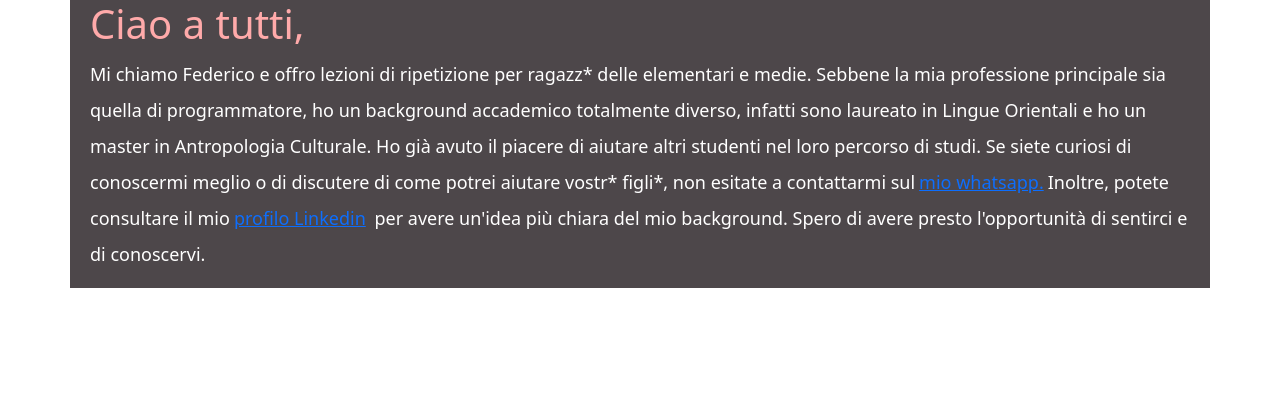
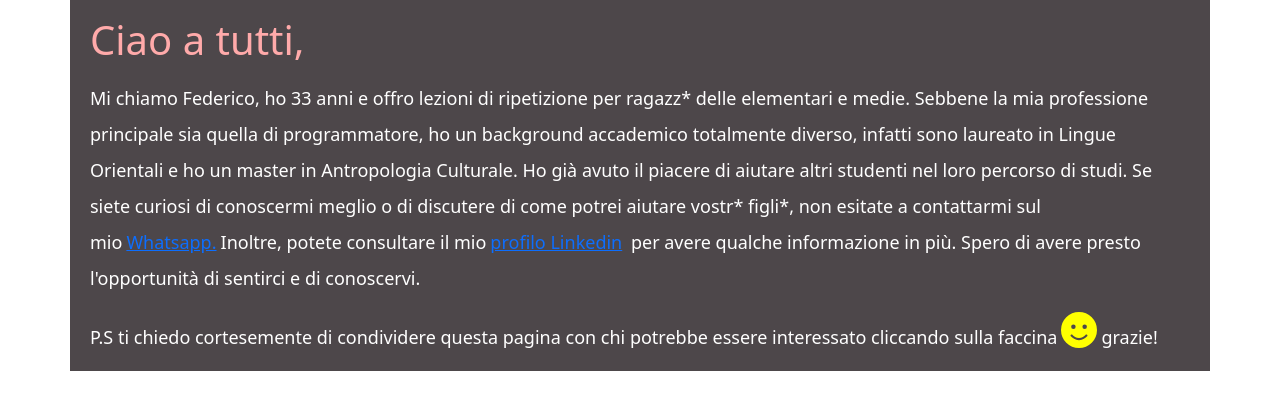
Before and after one commit to fedepaloz/teacher-portfolio, a React (Create React App) app: page / in a window 1280 px wide. Shown: the top 410 px of the page. Built offline with nearby package versions, Linux system fonts and the light colour scheme.

Commit message:
build 1.0

```diff
--- a/package.json
+++ b/package.json
@@ -3,6 +3,9 @@
   "version": "0.1.0",
   "private": true,
   "dependencies": {
+    "@fortawesome/fontawesome-svg-core": "^6.4.2",
+    "@fortawesome/free-solid-svg-icons": "^6.4.2",
+    "@fortawesome/react-fontawesome": "^0.2.0",
     "@testing-library/jest-dom": "^5.17.0",
     "@testing-library/react": "^13.4.0",
     "@testing-library/user-event": "^13.5.0",
--- a/src/App.js
+++ b/src/App.js
@@ -1,24 +1,27 @@
 import "bootstrap/dist/css/bootstrap.min.css";
 import { Container, Row, Col } from "react-bootstrap";
 import "./styles.css";
+import { FontAwesomeIcon } from "@fortawesome/react-fontawesome";
+import { faSmile } from "@fortawesome/free-solid-svg-icons";
 
 function App() {
   return (
+    <div>
       <Container fluid className="container">
         <Row>
           <Col>
-          <h1 className="title text-left px-2">Ciao a tutti,</h1>
+            <h1 className="title text-left px-2 my-3">Ciao a tutti,</h1>
             <p className="text-left px-2">
-            Mi chiamo Federico e offro lezioni di ripetizione per ragazz* delle
-            elementari e medie. Sebbene la mia professione principale sia quella
-            di programmatore, ho un background accademico totalmente diverso,
-            infatti sono laureato in Lingue Orientali e ho un master in
-            Antropologia Culturale. Ho già avuto il piacere di aiutare altri
-            studenti nel loro percorso di studi. Se siete curiosi di conoscermi
-            meglio o di discutere di come potrei aiutare vostr* figli*, non
-            esitate a contattarmi sul
+              Mi chiamo Federico, ho 33 anni e offro lezioni di ripetizione per
+              ragazz* delle elementari e medie. Sebbene la mia professione
+              principale sia quella di programmatore, ho un background
+              accademico totalmente diverso, infatti sono laureato in Lingue
+              Orientali e ho un master in Antropologia Culturale. Ho già avuto
+              il piacere di aiutare altri studenti nel loro percorso di studi.
+              Se siete curiosi di conoscermi meglio o di discutere di come
+              potrei aiutare vostr* figli*, non esitate a contattarmi sul mio
               <a className="mx-1" href="https://wa.me/+393349658798">
-              mio whatsapp.
+                Whatsapp.
               </a>
               Inoltre, potete consultare il mio
               <a
@@ -27,12 +30,35 @@ function App() {
               >
                 profilo Linkedin
               </a>{" "}
-            per avere un'idea più chiara del mio background. Spero di avere
-            presto l'opportunità di sentirci e di conoscervi.
+              per avere qualche informazione in più. Spero di avere presto
+              l'opportunità di sentirci e di conoscervi.
+            </p>
+            <p className="text-left px-2 footer">
+              P.S ti chiedo cortesemente di condividere questa pagina con chi
+              potrebbe essere interessato cliccando sulla faccina
+              <WhatsAppShareButton />
+              grazie!
             </p>
           </Col>
         </Row>
       </Container>
+    </div>
+  );
+}
+
+function WhatsAppShareButton() {
+  const shareOnWhatsApp = () => {
+    const websiteURL = "federicopalozzi.netlify.app";
+    const encodedURL = encodeURIComponent(websiteURL);
+    const message = encodedURL;
+    const whatsappURL = "https://wa.me/?text=" + message;
+    window.open(whatsappURL, "_blank");
+  };
+
+  return (
+    <button className="icon-button mx-1" onClick={shareOnWhatsApp}>
+      <FontAwesomeIcon size="2x" color="yellow" icon={faSmile} />
+    </button>
   );
 }
 
--- a/src/styles.css
+++ b/src/styles.css
@@ -10,3 +10,15 @@ p {
   font-size: large;
   font-weight: 500;
 }
+.icon-button {
+  background: none;
+  border: none;
+  padding: 0;
+  margin: 0;
+  cursor: pointer;
+  outline: none;
+}
+
+.icon-button:focus {
+  box-shadow: none;
+}
```
Also changed, not shown: 1 other file (tests, documents, lock files or other folders). Lines whose indentation alone changed are shown as unchanged.
